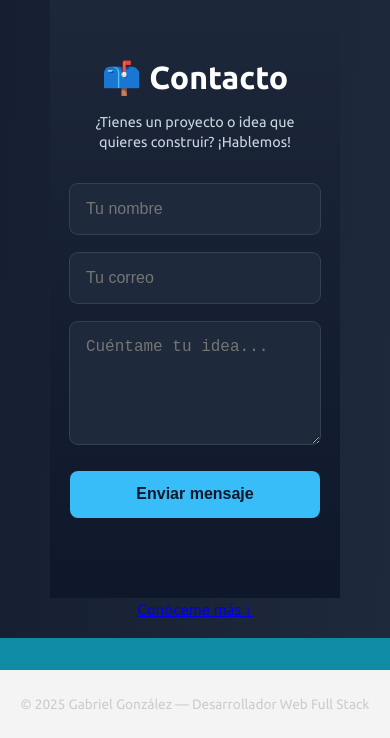
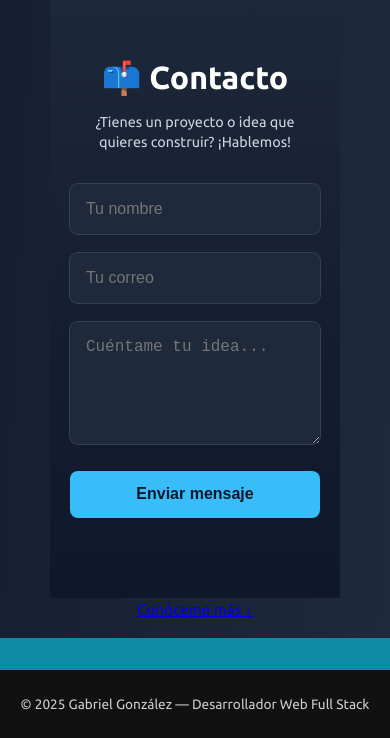
Before and after one commit to GaboInsane6489/portafolio-gabo, a website: page public/index.html in a window 390 px wide. Shown: the part 7363-8101 px from the top of the page. Drawn offline with Linux system fonts and the light colour scheme.

Commit message:
Correccion background de footer

```diff
--- a/public/index.css
+++ b/public/index.css
@@ -1318,7 +1318,6 @@ body.light-theme .notificacion {
         text-align: center;
         padding: 1.5rem 1rem;
         font-size: 0.9rem;
-        background-color: #f4f4f4;
     }
 
     .footer p {
```
